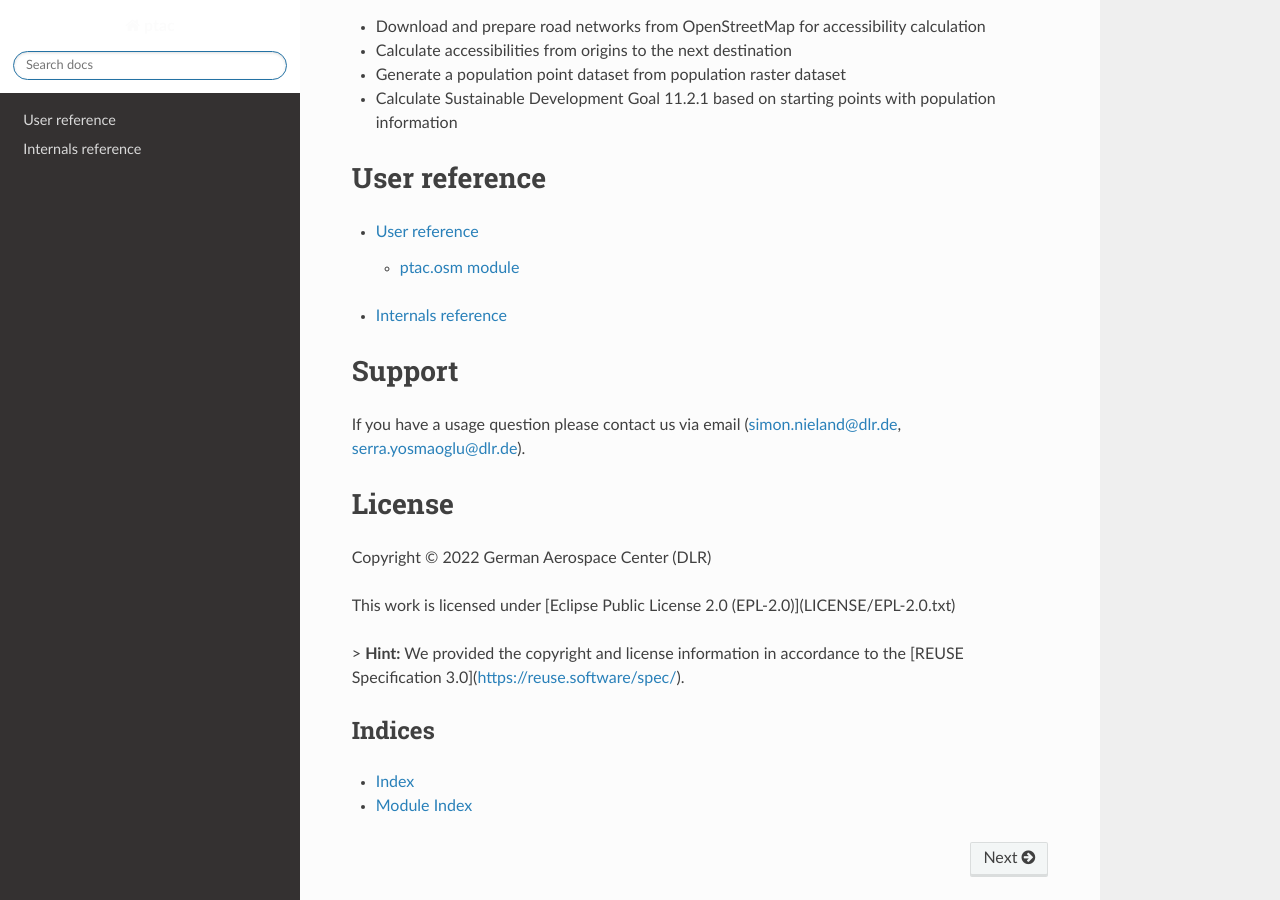
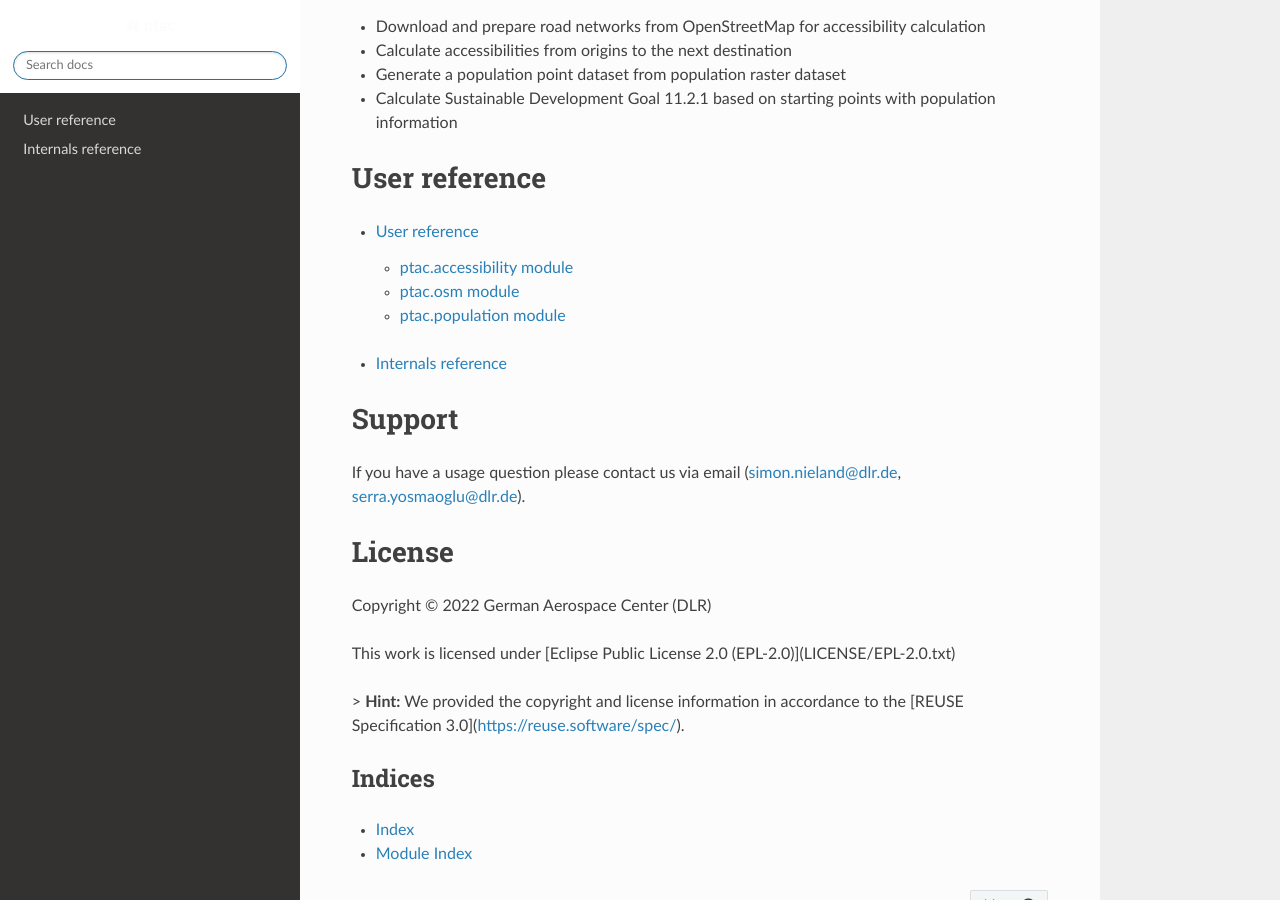
Before and after one commit to DLR-VF/PtAC, a Sphinx documentation site: the page built from docs/source/index.rst, in a window 1280 px wide and 900 px high, scrolled down 2493 px. Built offline with Sphinx 7.4.7 and the Read the Docs theme 2.0.0, drawn with Linux system fonts in a browser that asks for light colours.

Commit message:
update docs

```diff
--- a/docs/source/internals.rst
+++ b/docs/source/internals.rst
@@ -3,7 +3,7 @@ Internals reference
 
 This is the complete PtAC internals reference, including private internal functions.
 
-osmnx.bearing module
+ptac.accessibility module
 --------------------
 
 .. automodule:: ptac.accessibility
@@ -11,10 +11,18 @@ osmnx.bearing module
     :private-members:
     :noindex:
 
-osmnx.distance module
+ptac.osm module
 ---------------------
 
 .. automodule:: ptac.osm
     :members:
     :private-members:
     :noindex:
+
+ptac.population module
+----------------------
+
+.. automodule:: ptac.population
+    :members:
+    :private-members:
+    :noindex:
--- a/docs/source/ptac.rst
+++ b/docs/source/ptac.rst
@@ -5,11 +5,20 @@ User reference for the PtAC package.
 
 This guide covers usage of all public modules and functions.
 
+ptac.accessibility module
+-------------------------
+
 .. automodule:: ptac.accessibility
     :members:
 
 ptac.osm module
----------------------
+---------------
 
 .. automodule:: ptac.osm
     :members:
+
+ptac.population module
+----------------------
+
+.. automodule:: ptac.population
+    :members:
```
